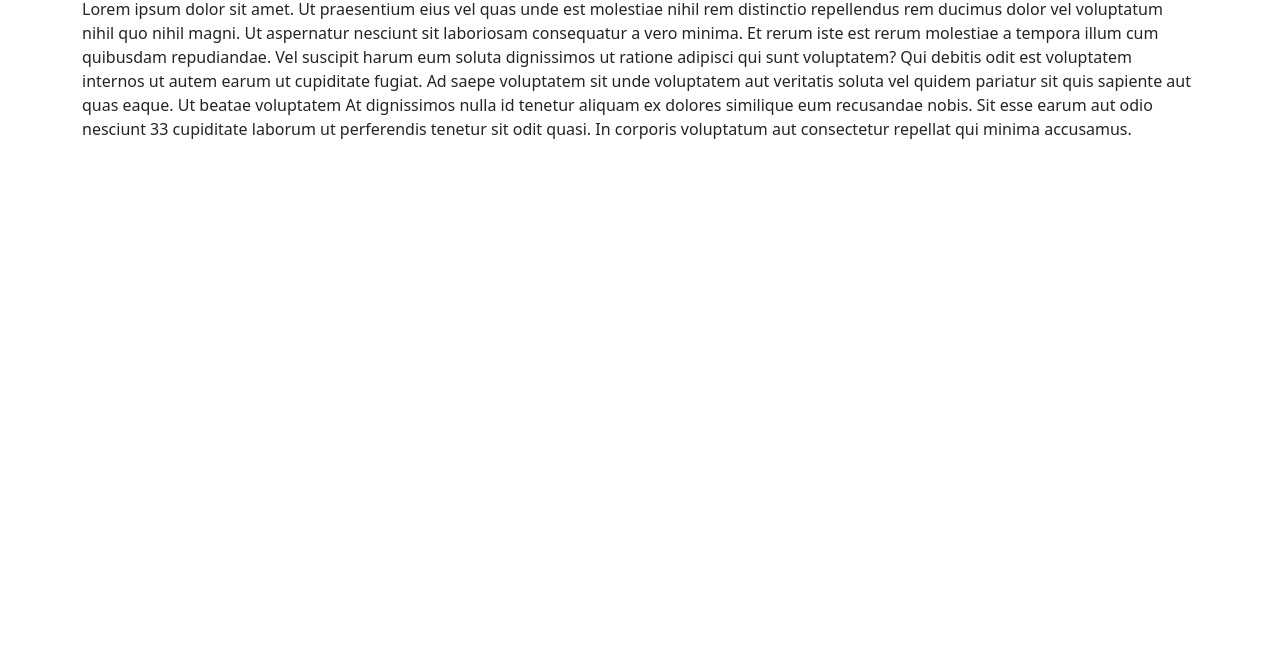
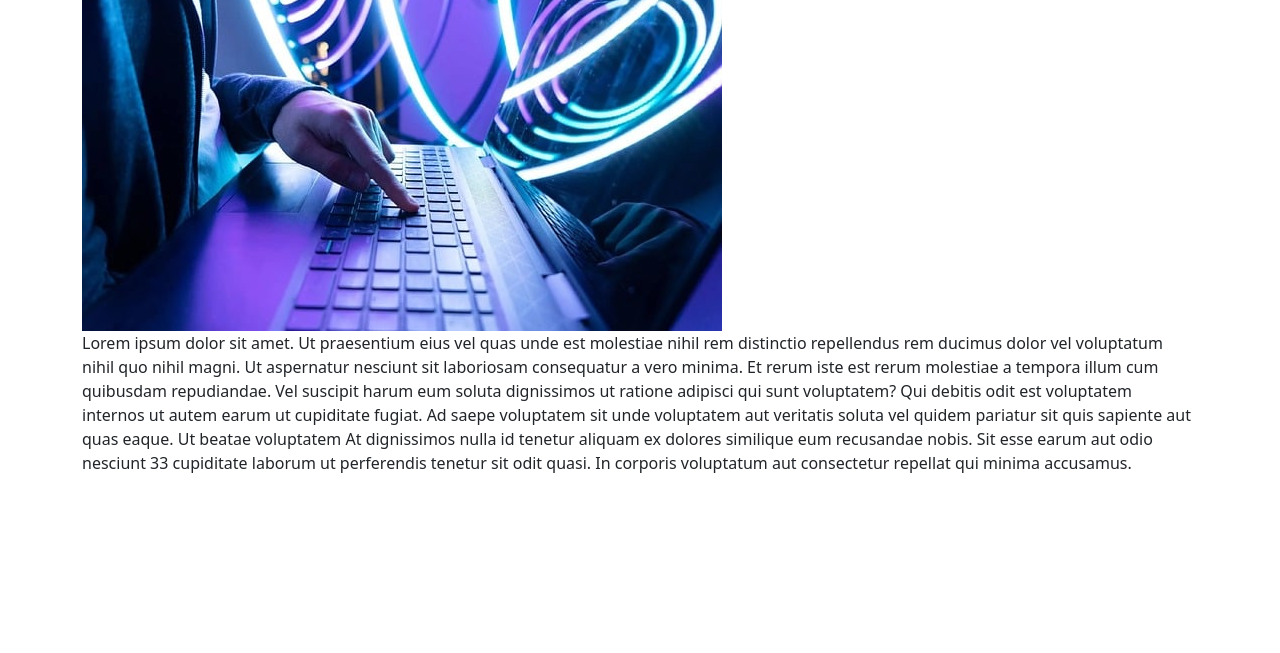
Before and after one commit to eldersb/Oficial2-WEB, a plain HTML site: page nexPage.html in a window 1280 px wide. Shown: the part 147-800 px from the top of the page. Drawn offline with nearby package versions, Linux system fonts and the light colour scheme.

Commit message:
Update nexPage.html

```diff
--- a/nexPage.html
+++ b/nexPage.html
@@ -40,7 +40,7 @@
 
                     <h2>Empresa de TI</h2>
 
-                    <img src="img/network-virtualization-8064404_640.png" alt="imagem">
+                    <img src="network-virtualization-8064404_640.png" alt="imagem">
 
                     <p>
                         Lorem ipsum dolor sit amet. Ut praesentium eius vel quas unde est molestiae nihil rem distinctio repellendus rem ducimus dolor vel voluptatum nihil quo nihil magni. Ut aspernatur nesciunt sit laboriosam consequatur a vero minima. Et rerum iste est rerum molestiae a tempora illum cum quibusdam repudiandae.
```
